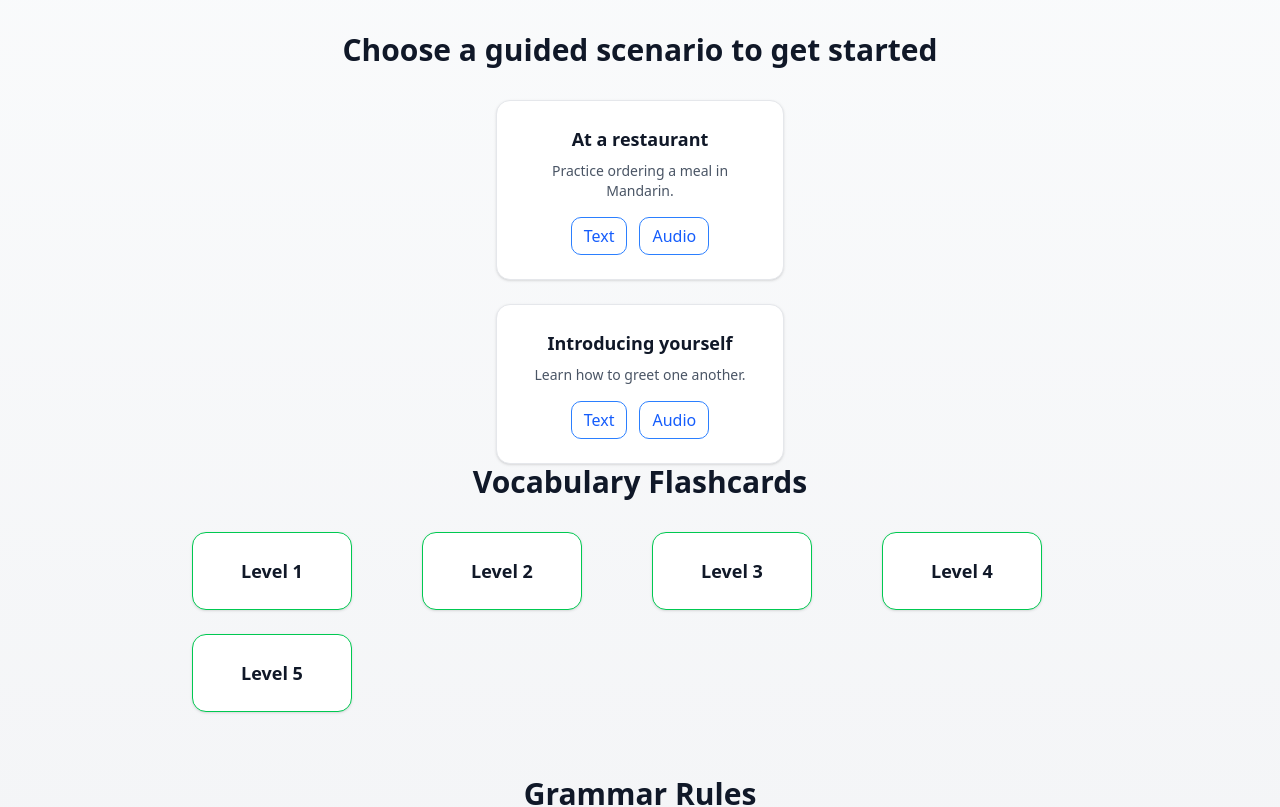
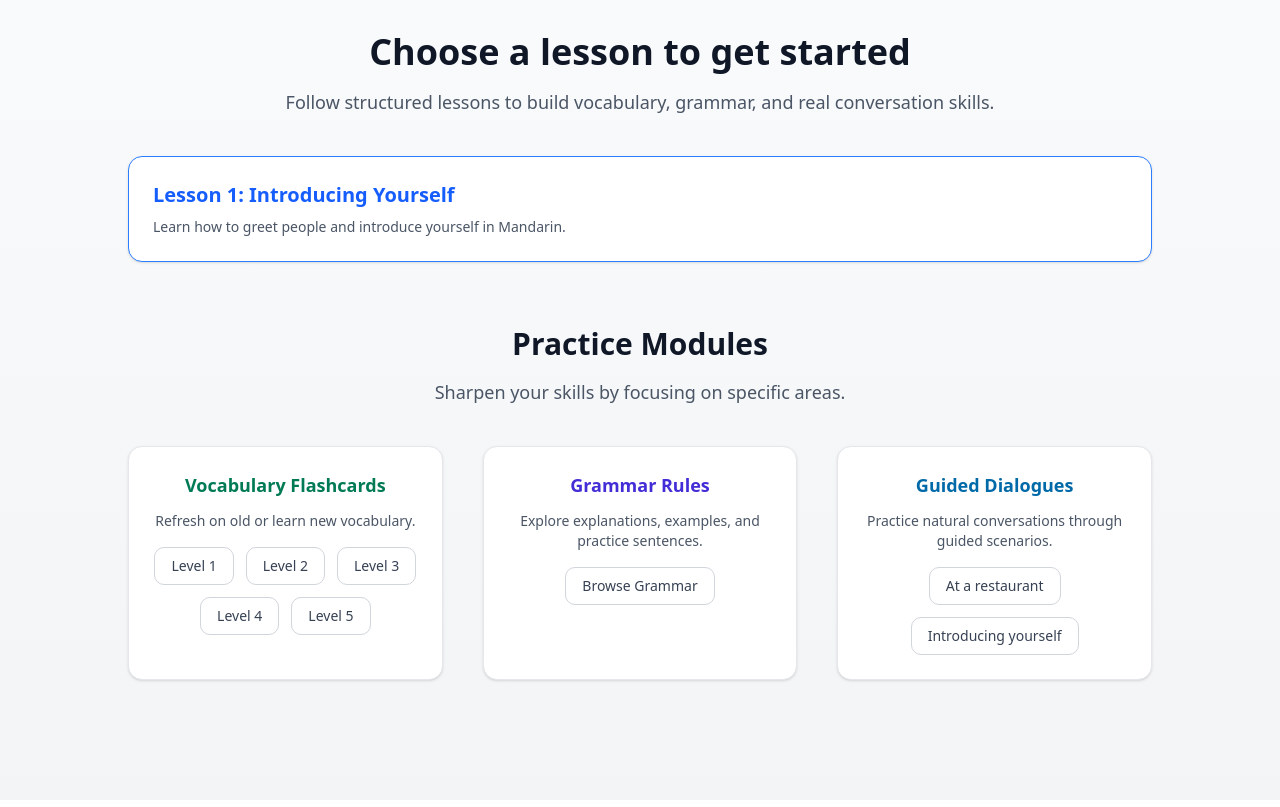
Before and after one commit to vtamprateep/language-speech-practice, a Next.js app in the folder frontend/: page / in a window 1280 px wide. Shown: the top 807 px of the page. Built offline with nearby package versions, Linux system fonts and the light colour scheme.

Commit message:
make the front page a bit prettier (#9)

```diff
--- a/frontend/src/app/page.tsx
+++ b/frontend/src/app/page.tsx
@@ -9,109 +9,91 @@ export default function HomePage() {
 
     return (
         <main className="min-h-screen flex flex-col items-center p-8 bg-gradient-to-b from-gray-50 to-gray-100 text-gray-900">
-            {/* Guided Scenarios */}
-            <h1 className="text-3xl font-bold mb-8 text-center">
-                Choose a guided scenario to get started
-            </h1>
+            {/* ===== Hero / Lesson Modules ===== */}
+            <section className="w-full max-w-5xl text-center mb-16">
+                <h1 className="text-4xl font-bold mb-4">Choose a lesson to get started</h1>
+                <p className="text-gray-600 mb-10 text-lg">
+                    Follow structured lessons to build vocabulary, grammar, and real conversation skills.
+                </p>
 
                 <div
                     className="
                         grid gap-6
-                    auto-rows-max
-                    grid-cols-[repeat(auto-fit,minmax(18rem,0))]
+                        grid-cols-[repeat(auto-fit,minmax(18rem,1fr))]
                         justify-center
                     "
                 >
-                {guidedScenarios.map((scenario) => (
-                    <div
-                        key={scenario.id}
-                        className="w-72 bg-white border border-gray-200 rounded-xl p-6 text-center shadow-sm hover:shadow-md transition"
+                    {/* Example Lesson Modules — replace with dynamic list later */}
+                    <Link
+                        href="/lessons/introducing-yourself"
+                        className="bg-white border border-blue-500 rounded-xl p-6 shadow-sm hover:shadow-md transition text-left"
                     >
-                        <h2 className="text-lg font-semibold mb-2">{scenario.title}</h2>
-                        <p className="text-gray-600 text-sm mb-4">{scenario.description}</p>
-                        <div className="flex justify-center gap-3">
-                            <Link
-                                href={`/guided_dialogue/text/${scenario.path}`}
-                                className="px-3 py-1.5 rounded-lg border border-blue-500 text-blue-600 hover:bg-blue-50 transition"
-                            >
-                                Text
-                            </Link>
-                            <Link
-                                href={`/guided_dialogue/audio/${scenario.path}`}
-                                className="px-3 py-1.5 rounded-lg border border-blue-500 text-blue-600 hover:bg-blue-50 transition"
-                            >
-                                Audio
+                        <h2 className="text-xl font-semibold mb-2 text-blue-600">Lesson 1: Introducing Yourself</h2>
+                        <p className="text-gray-600 text-sm">
+                            Learn how to greet people and introduce yourself in Mandarin.
+                        </p>
                     </Link>
                 </div>
-                    </div>
-                ))}
-            </div>
+            </section>
 
-            {/* Flashcards Section */}
-            <h1 className="text-3xl font-bold mb-8 text-center">
-                Vocabulary Flashcards
-            </h1>
-
-            <div
-                className="
-                    grid gap-6
-                    auto-rows-max
-                    grid-cols-[repeat(auto-fit,minmax(12rem,1fr))]
-                    justify-center
-                    max-w-4xl w-full
-                "
-            >
+            {/* ===== Practice Modules ===== */}
+            <section className="w-full text-center max-w-5xl">
+                <h2 className="text-3xl font-bold text-center mb-4">Practice Modules</h2>
+                <p className="text-gray-600 mb-10 text-lg">Sharpen your skills by focusing on specific areas.</p>
+                <div className="grid gap-10 md:grid-cols-3">
+                    {/* Vocabulary */}
+                    <div className="bg-white border border-gray-200 rounded-xl p-6 shadow-sm hover:shadow-md transition text-center">
+                        <h3 className="text-lg font-semibold mb-3 text-emerald-700">Vocabulary Flashcards</h3>
+                        <p className="text-gray-600 text-sm mb-4">
+                            Refresh on old or learn new vocabulary.
+                        </p>
+                        <div className="flex flex-wrap justify-center gap-3">
                             {vocabLevels.map((level) => (
                                 <Link
                                     key={level}
                                     href={`/flashcards/${level}`}
-                        className="
-                            w-40
-                            bg-white
-                            border
-                            border-green-500
-                            rounded-xl
-                            p-6
-                            text-center
-                            shadow-sm
-                            hover:shadow-md
-                            transition
-                        "
-                    >
-                            <span
-                                className="text-lg font-semibold mb-2"
+                                    className="px-4 py-2 border border-gray-300 rounded-lg text-sm text-gray-700 hover:bg-gray-50 transition"
                                 >
                                     Level {level}
-                            </span>
                                 </Link>
                             ))}
                         </div>
+                    </div>
 
-            {/* Grammar Rules Section */}
-            <h1 className="text-3xl font-bold mt-16 mb-8 text-center">
-                Grammar Rules
-            </h1>
-
+                    {/* Grammar */}
+                    <div className="bg-white border border-gray-200 rounded-xl p-6 shadow-sm hover:shadow-md transition text-center">
+                        <h3 className="text-lg font-semibold mb-3 text-indigo-700">Grammar Rules</h3>
+                        <p className="text-gray-600 text-sm mb-4">
+                            Explore explanations, examples, and practice sentences.
+                        </p>
                         <Link
                             href="/grammar"
-                className="
-                    w-72
-                    bg-white
-                    border
-                    border-purple-500
-                    rounded-xl
-                    p-6
-                    text-center
-                    shadow-sm
-                    hover:shadow-md
-                    transition
-                "
+                            className="inline-block px-4 py-2 border border-gray-300 rounded-lg text-sm text-gray-700 hover:bg-gray-50 transition"
                         >
-                <span className="text-lg font-semibold">Browse Grammar Rules</span>
-                <p className="text-gray-600 text-sm mt-2">
-                    Explore explanations, examples, and practice sentences.
+                            Browse Grammar
+                        </Link>
+                    </div>
+
+                    {/* Guided Dialogues */}
+                    <div className="bg-white border border-gray-200 rounded-xl p-6 shadow-sm hover:shadow-md transition text-center">
+                        <h3 className="text-lg font-semibold mb-3 text-sky-700">Guided Dialogues</h3>
+                        <p className="text-gray-600 text-sm mb-4">
+                            Practice natural conversations through guided scenarios.
                         </p>
+                        <div className="flex justify-center gap-3 flex-wrap">
+                            {guidedScenarios.slice(0, 2).map((scenario) => (
+                                <Link
+                                    key={scenario.id}
+                                    href={`/guided_dialogue/text/${scenario.path}`}
+                                    className="px-4 py-2 border border-gray-300 rounded-lg text-sm text-gray-700 hover:bg-gray-50 transition"
+                                >
+                                    {scenario.title}
                                 </Link>
+                            ))}
+                        </div>
+                    </div>
+                </div>
+            </section>
         </main>
     );
 }
```
Lines whose indentation alone changed are shown as unchanged.
